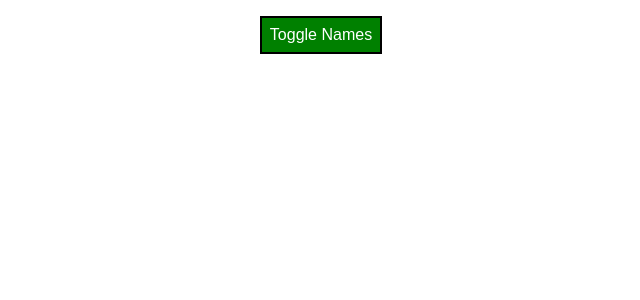
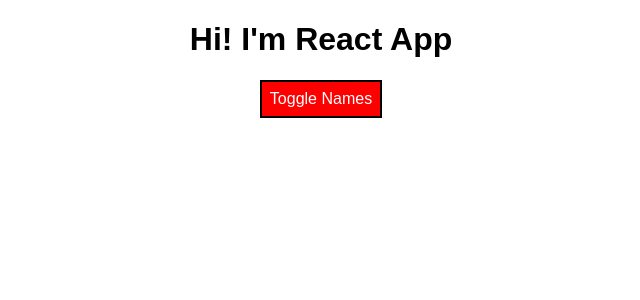
Before and after one commit to leonardosouza/react-complete-guide, a React app: page / in a window 1280 px wide. Shown: the top 300 px of the page, without its empty margins (319-959 px from the left). Built offline with nearby package versions, Linux system fonts and the light colour scheme.

Commit message:
Splitting an App Into Components

```diff
--- /dev/null
+++ b/src/components/Cockpit/Cockpit.css
@@ -0,0 +1,22 @@
+.Cockpit button {
+  border: 2px solid black;
+  padding: 0.5em;
+  background-color: green;
+  color: white;
+  font: inherit;
+  cursor: pointer;
+}
+
+.Cockpit button:hover {
+  background-color: lightgreen;
+  color: black;
+}
+
+.Cockpit button.Red {
+  background-color: red;
+}
+
+.Cockpit button.Red:hover {
+  background-color: red;
+  color: yellow;
+}
--- a/src/components/Cockpit/Cockpit.js
+++ b/src/components/Cockpit/Cockpit.js
@@ -0,0 +1,15 @@
+import React from 'react';
+import classes from './Cockpit.css';
+
+const cockpit = (props) => {
+  let btnClass = classes.Red;
+
+  return <div className={classes.Cockpit}>
+      <h1>Hi! I'm React App</h1>
+      <button onClick={() => props.clicked()} className={btnClass}>
+        Toggle Names
+      </button>
+    </div>;
+};
+
+export default cockpit;
--- a/src/components/Persons/Person/Person.js
+++ b/src/components/Persons/Person/Person.js
@@ -2,17 +2,17 @@ import React from 'react';
 import classes from './Person.css';
 
 const person = (props) => {
-  const { name, age, children, click, change, cssClasses } = props;
+  const { name, age, children, clicked, changed, cssClasses } = props;
 
-  return <div className={`${cssClasses} ${classes.Person} ${classes.purple} ${classes.upper}`}>
+  return <div className={`${cssClasses} ${classes.upper} ${classes.Person}`}>
       <p>
         I'm <strong>{name}</strong> and I <strong>{age}</strong> years old!
       </p>
       <p>{children}</p>
       <p>
-        <input onChange={change} value={name} />
+        <input onChange={changed} value={name} />
       </p>
-      <button onClick={click}>Remove this item</button>
+      <button onClick={clicked}>Remove this item</button>
     </div>;
 }
 
--- /dev/null
+++ b/src/components/Persons/Persons.css
@@ -0,0 +1,8 @@
+.greenyellow {
+  background: greenyellow;
+}
+
+.darkorange {
+  background: darkorange;
+  color: black;
+}
--- /dev/null
+++ b/src/components/Persons/Persons.js
@@ -0,0 +1,24 @@
+import React from 'react';
+import Person from './Person/Person';
+import classes from './Persons.css';
+
+const persons = props => {
+  let cssClasses = [];
+  cssClasses.push(props.persons.length > 2 ? classes.greenyellow : classes.darkorange);
+
+  return props.persons.map((person, index) => {
+    return <Person
+      key={person.id}
+      name={person.name}
+      age={person.age}
+      changed={(event) => props.changed(event, person.id)}
+      clicked={() => props.clicked(index)}
+      cssClasses={cssClasses.join(' ')}
+    >
+      <img src={person.pic} alt={person.name} />
+    </Person>
+  })
+
+};
+
+export default persons;
--- a/src/containers/App.css
+++ b/src/containers/App.css
@@ -2,36 +2,3 @@
   text-align: center;
   margin: 1em;
 }
-
-.App button {
-  border: 2px solid black;
-  padding: 0.5em;
-  background-color: green;
-  color: white;
-  font: inherit;
-  cursor: pointer;
-}
-
-.App button:hover {
-  background-color: lightgreen;
-  color: black;
-}
-
-.App button.Red {
-  background-color: red;
-}
-
-.App button.Red:hover {
-  background-color: red;
-  color: yellow;
-}
-
-
-.greenyellow {
-  background: greenyellow;
-}
-
-.darkorange {
-  background: darkorange;
-  color: black;
-}
--- a/src/containers/App.js
+++ b/src/containers/App.js
@@ -1,5 +1,5 @@
-import Person from '../components/Persons/Person/Person';
-import ErrorBoundary from '../components/ErrorBoundary/ErrorBoundary';
+import Persons from '../components/Persons/Persons';
+import Cockpit from '../components/Cockpit/Cockpit';
 import React, { Component } from 'react';
 import classes from './App.css';
 
@@ -10,25 +10,25 @@ class App extends Component {
         id: 1,
         name: 'Barbara',
         age: 9,
-        pic: 'http://www.lorempixel.com.br/100/100/?1',
+        pic: 'http://placeholder.pics/svg/100x100/DEDEDE/555555/barbara',
       },
       {
         id: 2,
         name: 'Davi',
         age: 3,
-        pic: 'http://www.lorempixel.com.br/100/100/?2',
+        pic: 'http://placeholder.pics/svg/100x100/DEDEDE/555555/davi',
       },
       {
         id: 3,
         name: 'Caio',
         age: 17,
-        pic: 'http://www.lorempixel.com.br/100/100/?3',
+        pic: 'http://placeholder.pics/svg/100x100/DEDEDE/555555/caio',
       },
       {
         id: 4,
         name: 'Luan',
         age: 20,
-        pic: 'http://www.lorempixel.com.br/100/100/?4',
+        pic: 'http://placeholder.pics/svg/100x100/DEDEDE/555555/luan',
       },
     ],
     showPersons: false,
@@ -67,43 +67,18 @@ class App extends Component {
   };
 
   render() {
-    let cssClasses = [];
+    return <div className={classes.App}>
+        <Cockpit clicked={this.togglePersonsHandler} />
 
-    if(this.state.persons.length > 2) {
-      cssClasses.push(classes.greenyellow);
-    }
-
-    if (this.state.persons.length <= 2) {
-      cssClasses.push(classes.darkorange);
-    }
-
-    let persons = null;
-    let btnClass = null
-
-    if (this.state.showPersons) {
-      persons = (
-        <div>
-          {this.state.persons.map((person, index) => {
-            return <ErrorBoundary key={person.id}>
-                <Person name={person.name} age={person.age} change={event => this.nameChangeHandler(event, person.id)} click={() => this.deletePersonHandler(index)} cssClasses={cssClasses.join(' ')}>
-                  <img src={person.pic} alt={person.name} />
-                </Person>
-              </ErrorBoundary>;
-          })}
-        </div>
-      );
-
-      btnClass = classes.Red;
-    }
-
-    return (
-        <div className={classes.App}>
-          <button onClick={this.togglePersonsHandler} className={btnClass}>
-            Toggle Names
-          </button>
-          {persons}
-        </div>
-    );
+        {
+          this.state.showPersons ?
+          <Persons
+            persons={this.state.persons}
+            changed={this.nameChangeHandler}
+            clicked={this.deletePersonHandler}
+            classes={classes} /> : null
+        }
+      </div>;
   }
 }
 
```
